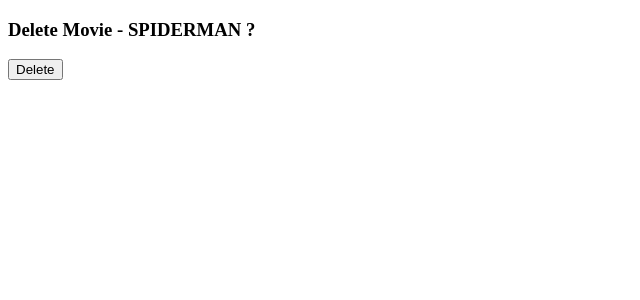
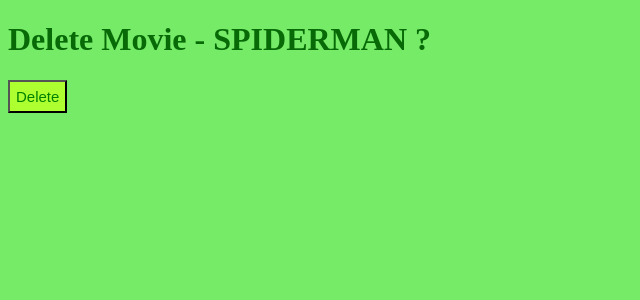
Before and after one commit to pranav-sekhar/Django-Movie-Site, a Django app: template movieapp/templates/delete_movie.html in a window 1280 px wide. Shown: the top 300 px of the page, without its empty margins (0-640 px from the left). Run offline with Django 5.2, Linux system fonts and the light colour scheme; the template is opened without the code that fills it: values that come from a table or form of the project are taken from there, others are empty; data comes from the database, SQL or seed files in the repository.

Commit message:
Update delete_movie.html

```diff
--- a/movieapp/templates/delete_movie.html
+++ b/movieapp/templates/delete_movie.html
@@ -4,9 +4,14 @@
     <meta charset="UTF-8">
     <meta name="viewport" content="width=device-width, initial-scale=1.0">
     <title>Document</title>
+    <style>
+        body{background-color: rgb(117, 235, 104);}
+        h1{color:rgb(7, 106, 7);}
+        button{background-color: greenyellow;color: green;padding: 6px;font-size: 15px;cursor: pointer;}
+    </style>
 </head>
 <body>
-    <h3>Delete Movie - {{movie.title}} ?</h3>
+    <h1>Delete Movie - {{movie.title}} ?</h1>
     <form method="POST">
         {% csrf_token %}
         <button type="submit">Delete</button>
```
